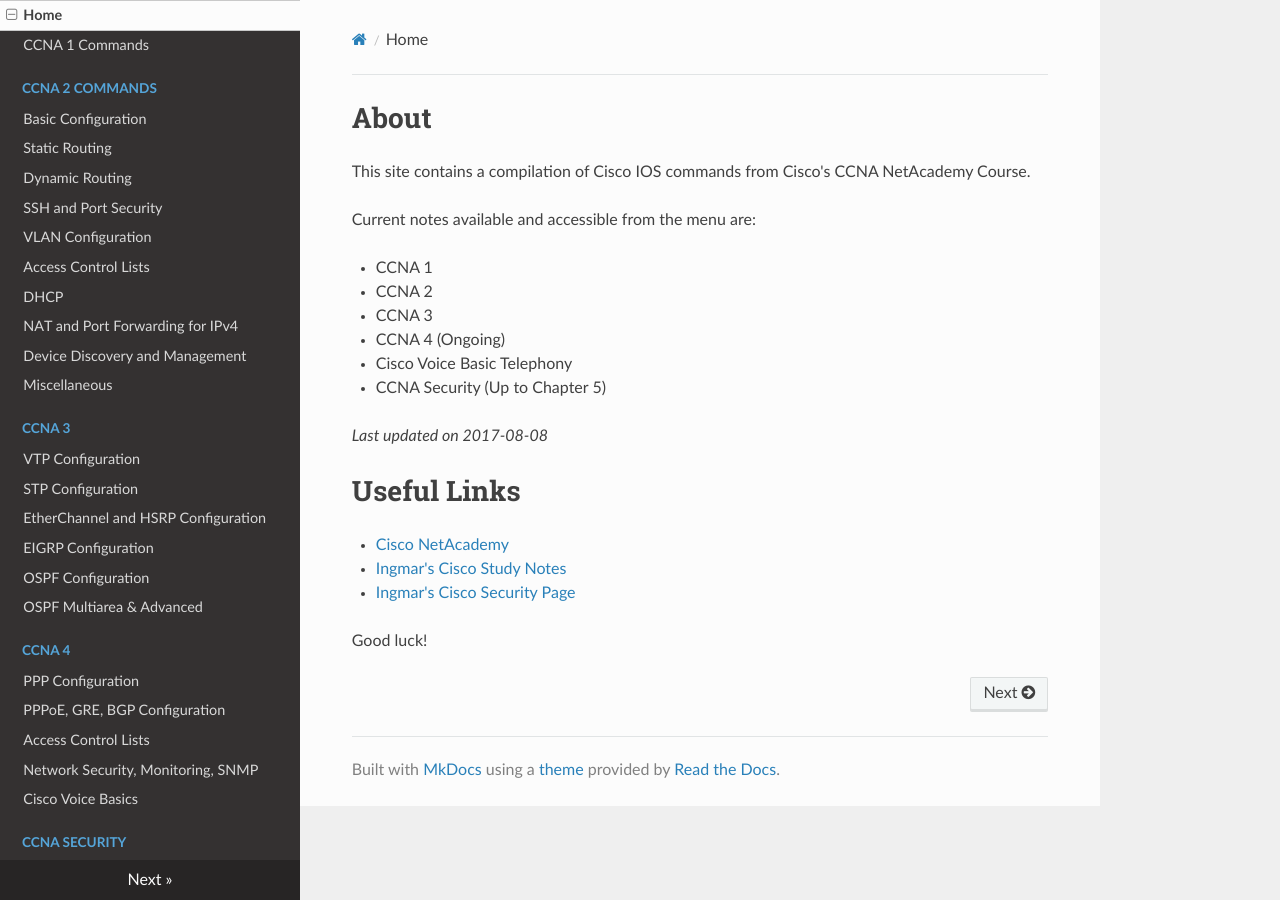
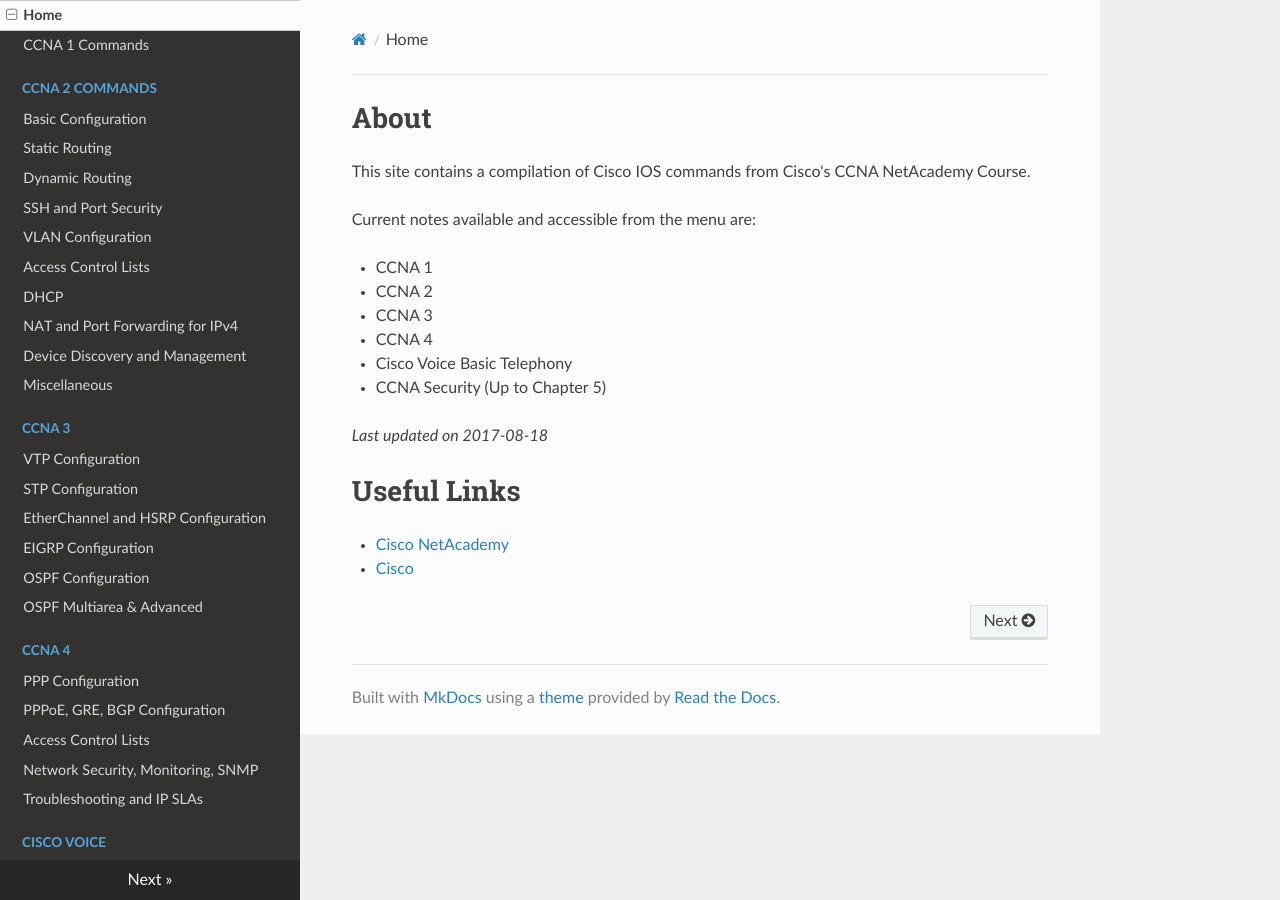
Before and after one commit to dotneko/ccna-ref, an MkDocs documentation site: the page built from docs/index.md, in a window 1280 px wide. Built offline with MkDocs 1.6.1, drawn with Linux system fonts in a browser that asks for light colours; nearby versions of some CDN libraries; old or Windows-style settings are respelled for this version of MkDocs.

Commit message:
Minor update

```diff
--- a/docs/index.md
+++ b/docs/index.md
@@ -7,15 +7,12 @@
 - CCNA 1
 - CCNA 2
 - CCNA 3
-- CCNA 4 (Ongoing)
+- CCNA 4
 - Cisco Voice Basic Telephony
 - CCNA Security (Up to Chapter 5)
 
-*Last updated on 2017-08-08*
+*Last updated on 2017-08-18*
 
 # Useful Links
 - [Cisco NetAcademy](https://netacad.com)
-- [Ingmar's Cisco Study Notes](https://sites.google.com/view/ingmar/)
-- [Ingmar's Cisco Security Page](https://sites.google.com/view/ingmar/ccna-security)
-
-Good luck!
+- [Cisco](https://www.cisco.com/c/en/us/index.html)
--- a/mkdocs.yml
+++ b/mkdocs.yml
@@ -28,7 +28,9 @@
     - 'PPPoE, GRE, BGP Configuration': 'CCNA4/PPPoE,GRE,BGP_Configuration.md'
     - 'Access Control Lists': 'CCNA4/ACLs.md'
     - 'Network Security, Monitoring, SNMP': 'CCNA4/Network_Security_Monitoring_SNMP.md'
-- Cisco Voice Basics: 'Cisco_Voice-Notes.md'
+    - 'Troubleshooting and IP SLAs': 'CCNA4/Troubleshooting,IP_SLA.md'
+- Cisco Voice:
+    - 'Cisco Voice Basics' : 'Cisco_Voice-Notes.md'
 - CCNA Security:
     - 'Securing Network Devices': 'CCNAS/S02-1_Securing_Network_Devices.md'
     - 'Privilege and Role-Based Views': 'CCNAS/S02-2_Privilege_Role-based_Access.md'
```
Also changed, not shown: docs/CCNA4/PPP_Configuration.md (+6 -0 lines), docs/CCNA4/PPPoE,GRE,BGP_Configuration.md (+0 -3 lines), docs/CCNA4/Troubleshooting,IP_SLA.md (added, +78 -0 lines).
